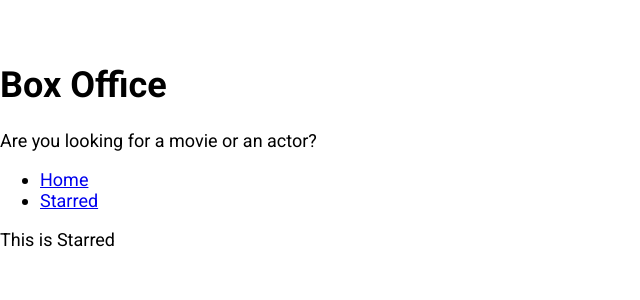
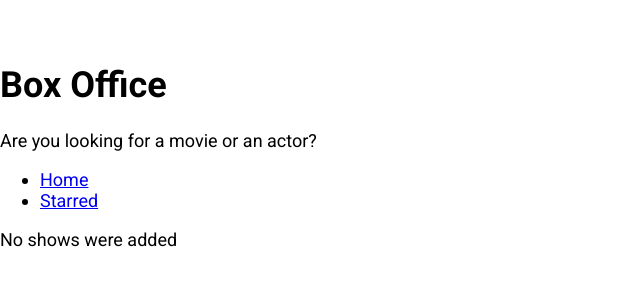
Before and after one commit to Aryan-raj-007/box-office, a React (Create React App) app: page /starred in a window 1280 px wide. Shown: the top 300 px of the page, without its empty margins (0-640 px from the left). Built offline with nearby package versions, Linux system fonts and the light colour scheme.

Commit message:
finished starred page

```diff
--- a/src/components/show/ShowGrid.js
+++ b/src/components/show/ShowGrid.js
@@ -4,7 +4,7 @@
 import { FlexGrid } from '../styled';
 
 import IMAGE_NOT_FOUND from '../../images/not-found.png';
-import { useShows } from '../../misc/custom-hook';
+import { useShows } from '../../misc/custom-hooks';
 
 const ShowGrid = ({ data }) => {
   const [starredShows, dispatchStarred] = useShows();
--- a/src/pages/Starred.js
+++ b/src/pages/Starred.js
@@ -1,8 +1,43 @@
-import React from 'react';
+import React, { useEffect, useState } from 'react';
 import MainPageLayout from '../components/MainPageLayout';
+import { useShows } from '../misc/custom-hooks';
+import { apiGet } from '../misc/config';
+import ShowGrid from '../components/show/ShowGrid';
 
 const Starred = () => {
-  return <MainPageLayout>This is Starred</MainPageLayout>;
+  const [starred] = useShows();
+
+  const [shows, setShows] = useState(null);
+  const [isLoading, setIsLoading] = useState(true);
+  const [error, setError] = useState(null);
+
+  useEffect(() => {
+    if (starred && starred.length > 0) {
+      const promises = starred.map(showId => apiGet(`/shows/${showId}`));
+
+      Promise.all(promises)
+        .then(apiData => apiData.map(show => ({ show })))
+        .then(results => {
+          setShows(results);
+          setIsLoading(false);
+        })
+        .catch(err => {
+          setError(err.message);
+          setIsLoading(false);
+        });
+    } else {
+      setIsLoading(false);
+    }
+  }, [starred]);
+
+  return (
+    <MainPageLayout>
+      {isLoading && <div>Shows are still loading</div>}
+      {error && <div>Error occurred: {error}</div>}
+      {!isLoading && !shows && <div>No shows were added</div>}
+      {!isLoading && !error && shows && <ShowGrid data={shows} />}
+    </MainPageLayout>
+  );
 };
 
 export default Starred;
```
Also changed, not shown: src/misc/custom-hooks.js (renamed from src/misc/custom-hook.js).
